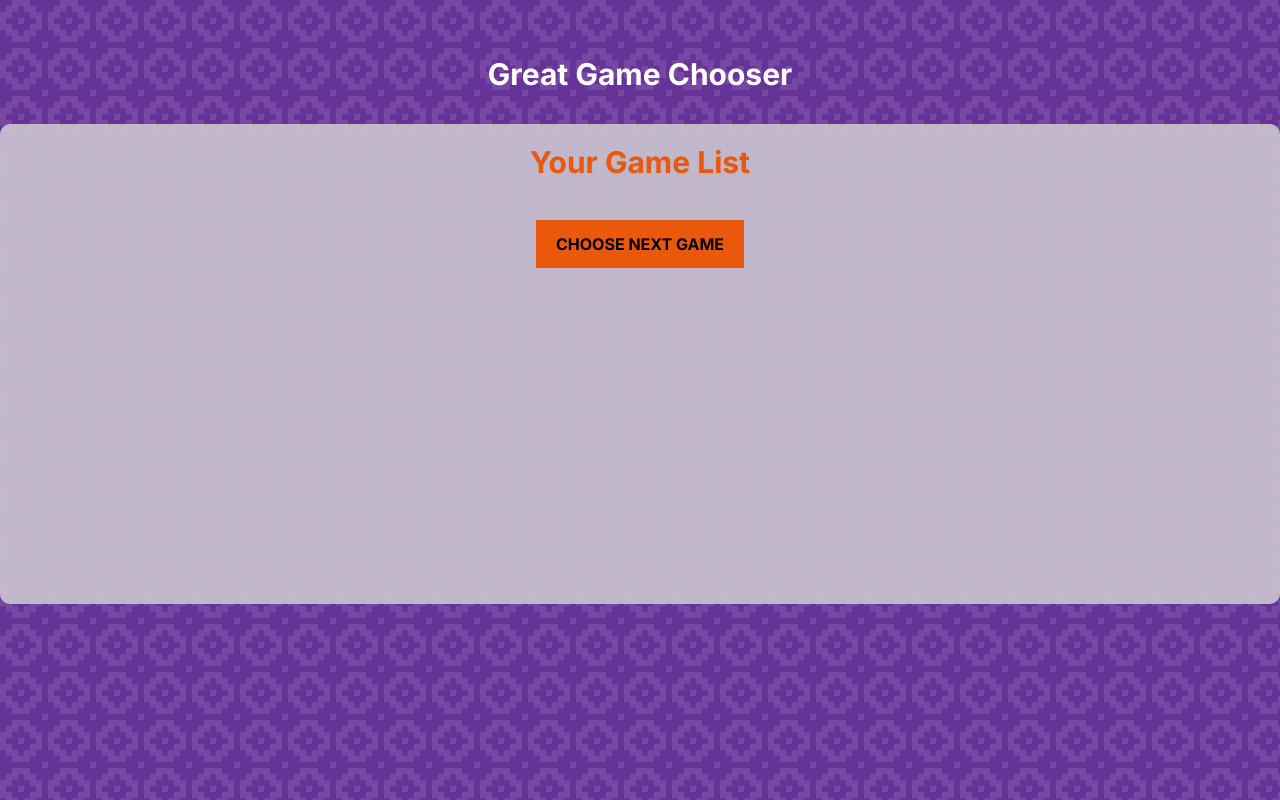
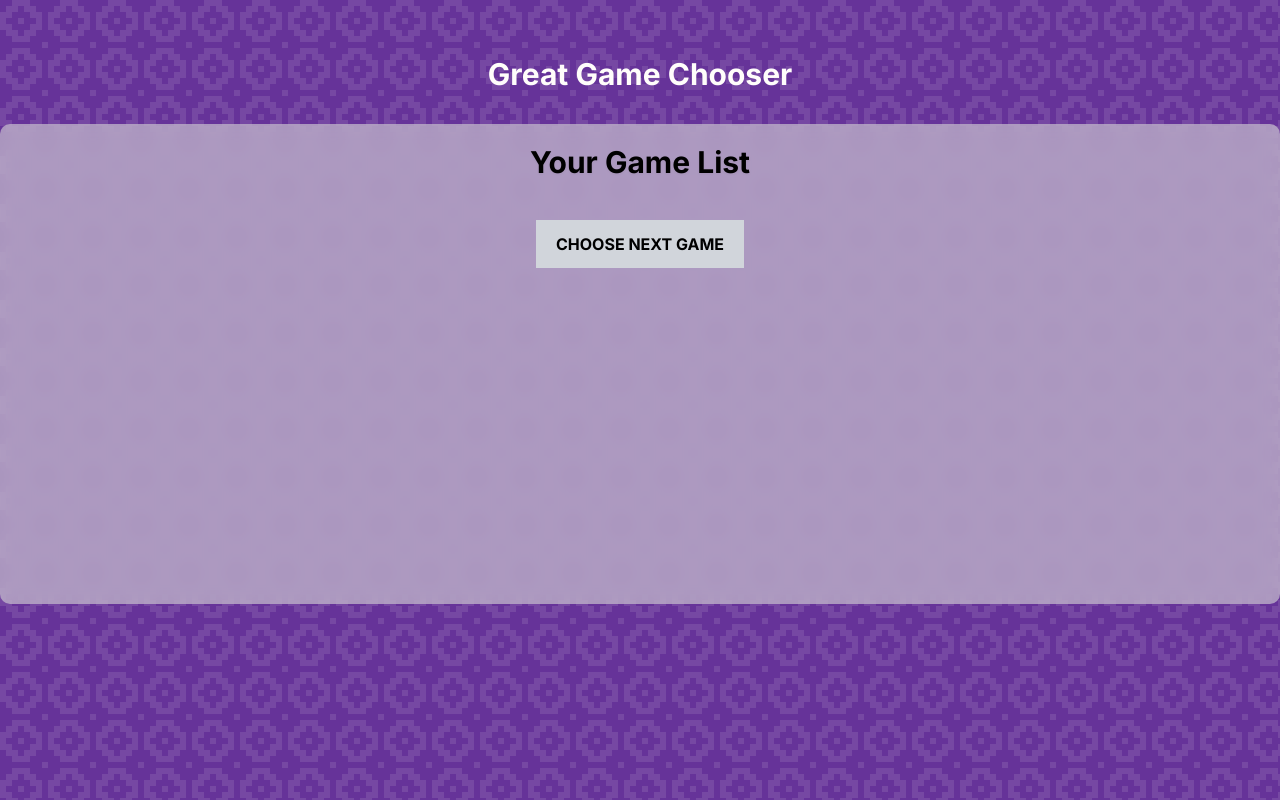
Before and after one commit to davidholbrook/great-game-chooser, a Next.js app: page / in a window 1280 px wide. Built offline with nearby package versions, Linux system fonts and the light colour scheme.

Commit message:
More contrast tweaking

```diff
--- a/app/globals.css
+++ b/app/globals.css
@@ -7,7 +7,7 @@ body{
 }
 
 .gamelist{
-  background: rgba(216,216,216,0.8);
+  background: rgba(216,216,216,0.6);
   border-radius: 10px;
-  backdrop-filter:blur(10px);
+  backdrop-filter:blur(8px);
 }
--- a/app/page.tsx
+++ b/app/page.tsx
@@ -30,7 +30,7 @@ export default function Home() {
    <div className="container mx-auto">
     <h1 className="text-[#fffdfb] text-center font-bold text-3xl pt-14 mb-8">Great Game Chooser</h1>
       <div className="gamelist min-h-[60vh]">
-        <h2 className="text-orange-600 font-bold drop-shadow-sm text-3xl pt-5 mb-8 text-center">Your Game List</h2>
+        <h2 className="text-black font-bold drop-shadow-sm text-3xl pt-5 mb-8 text-center">Your Game List</h2>
         <div className="w-2/3 mx-auto mt-5">
           {Object.keys(items).map((key, i) => (
             <div className="bg-white border-black border mb-2 p-2 relative" key={key}>
@@ -38,7 +38,7 @@ export default function Home() {
             </div>
           ))}
           <div className="flex justify-center mt-10">
-            <button type="button" className="bg-orange-600 py-3 px-5 uppercase font-bold cursor">Choose next game</button>
+            <button type="button" className="bg-gray-300 py-3 px-5 uppercase font-bold cursor">Choose next game</button>
           </div>
         </div>
       </div>
```
